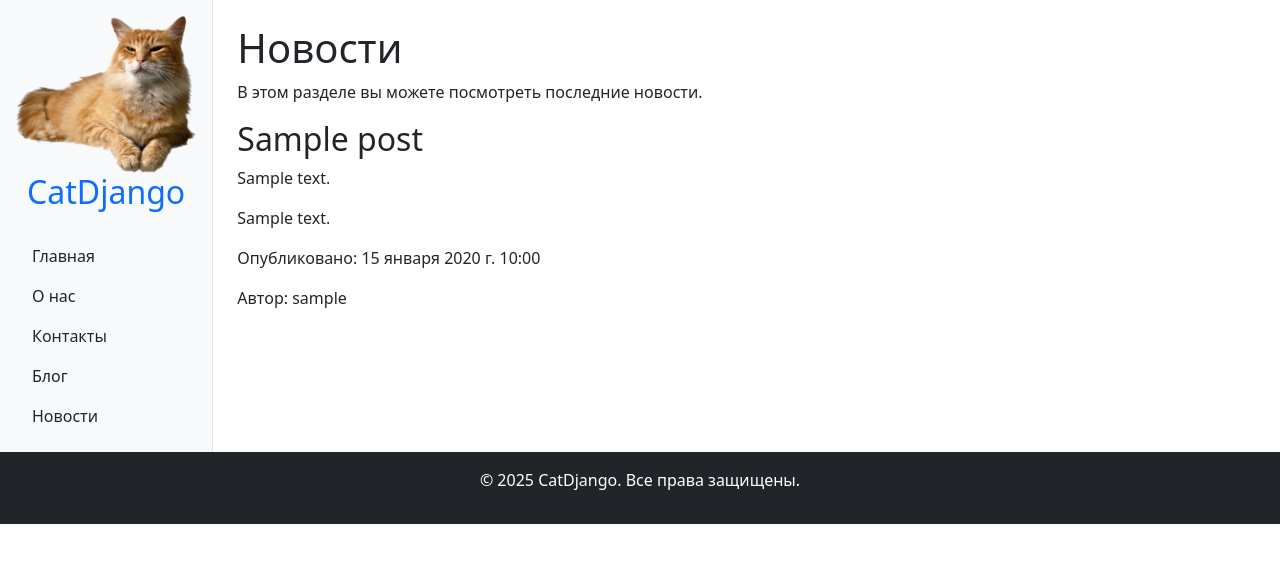
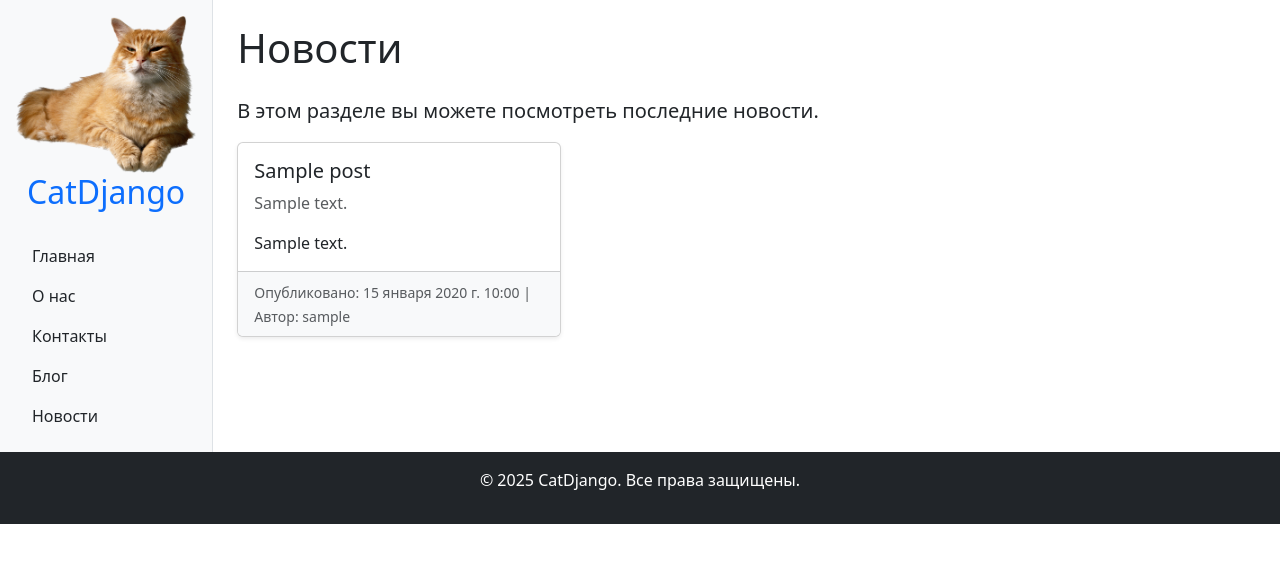
Before and after one commit to kgmoroz/DjangoProjectWeb, a Django app: page /news/ in a window 1280 px wide. Shown: the top 563 px of the page. Run offline with Django 5.2, Linux system fonts and the light colour scheme; tables that the repository leaves empty hold one stand-in row (values such as "Sample post").

Commit message:
Update news.html

```diff
--- a/DJ01/news/templates/news/news.html
+++ b/DJ01/news/templates/news/news.html
@@ -5,17 +5,28 @@
 {% endblock %}
 
 {% block content %}
-<h1>Новости</h1>
-<p>В этом разделе вы можете посмотреть последние новости.</p>
+<h1 class="mb-4">Новости</h1>
+<p class="lead">В этом разделе вы можете посмотреть последние новости.</p>
 
-{% for new in news %}
-    <div>
-        <h2>{{ new.title }}</h2>
-        <p>{{ new.short_description }}</p>
-        <p>{{ new.text }}</p>
-        <p>Опубликовано: {{ new.pub_date }}</p>
-        <p>Автор: {{ new.user.username }}</p>
-    </div>
-{% endfor %}
+<div class="row">
+    {% for new in news %}
+        <div class="col-md-6 col-lg-4 mb-4">
+            <div class="card h-100 shadow-sm">
+                <div class="card-body">
+                    <h5 class="card-title">{{ new.title }}</h5>
+                    <p class="card-text text-muted">{{ new.short_description }}</p>
+                    <p class="card-text">{{ new.text|truncatewords:30 }}</p>
+                </div>
+                <div class="card-footer bg-light">
+                    <small class="text-muted">
+                        Опубликовано: {{ new.pub_date }} | Автор: {{ new.user.username }}
+                    </small>
+                </div>
+            </div>
+        </div>
+    {% empty %}
+        <p class="text-muted">Новостей пока нет.</p>
+    {% endfor %}
+</div>
 
 {% endblock %}
```
